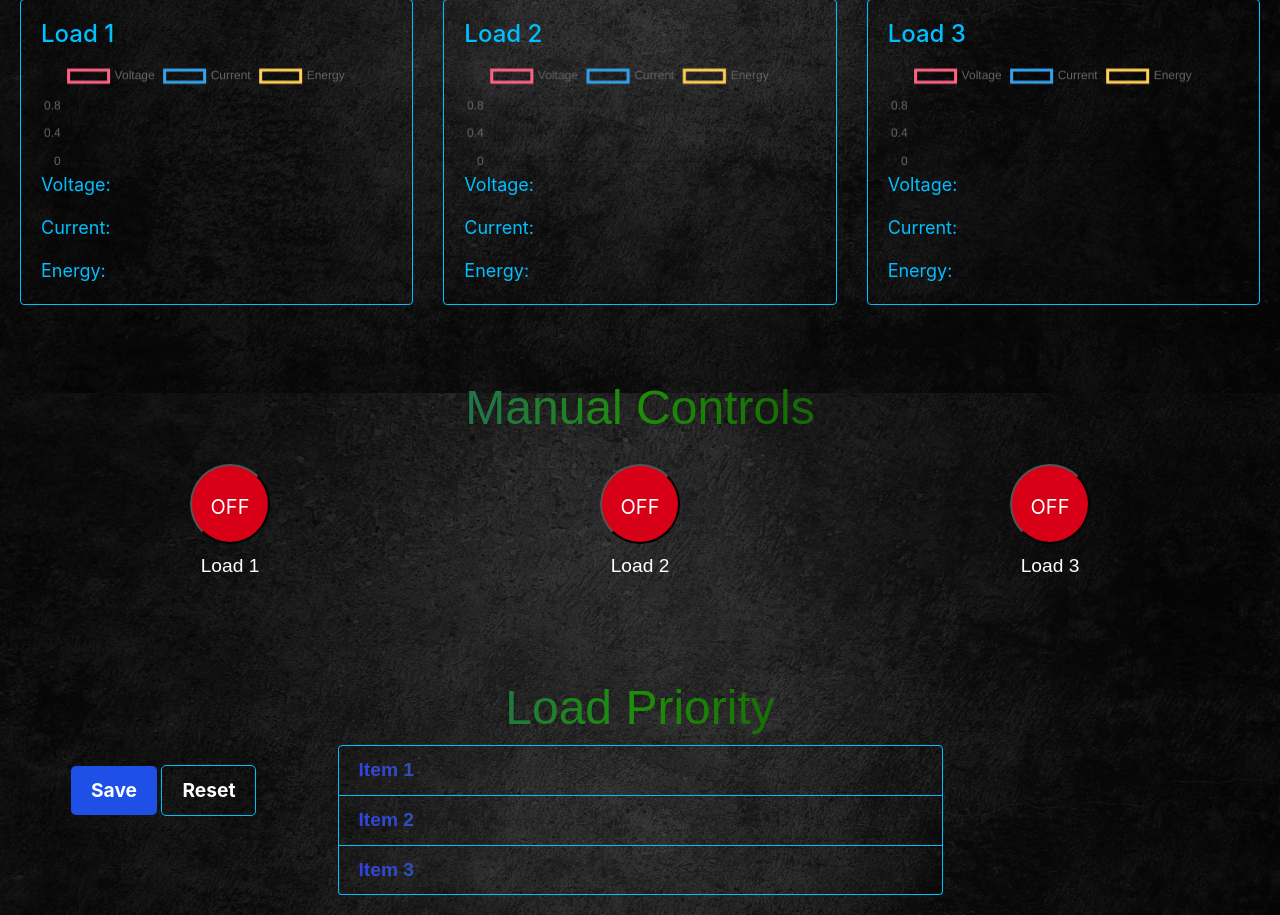
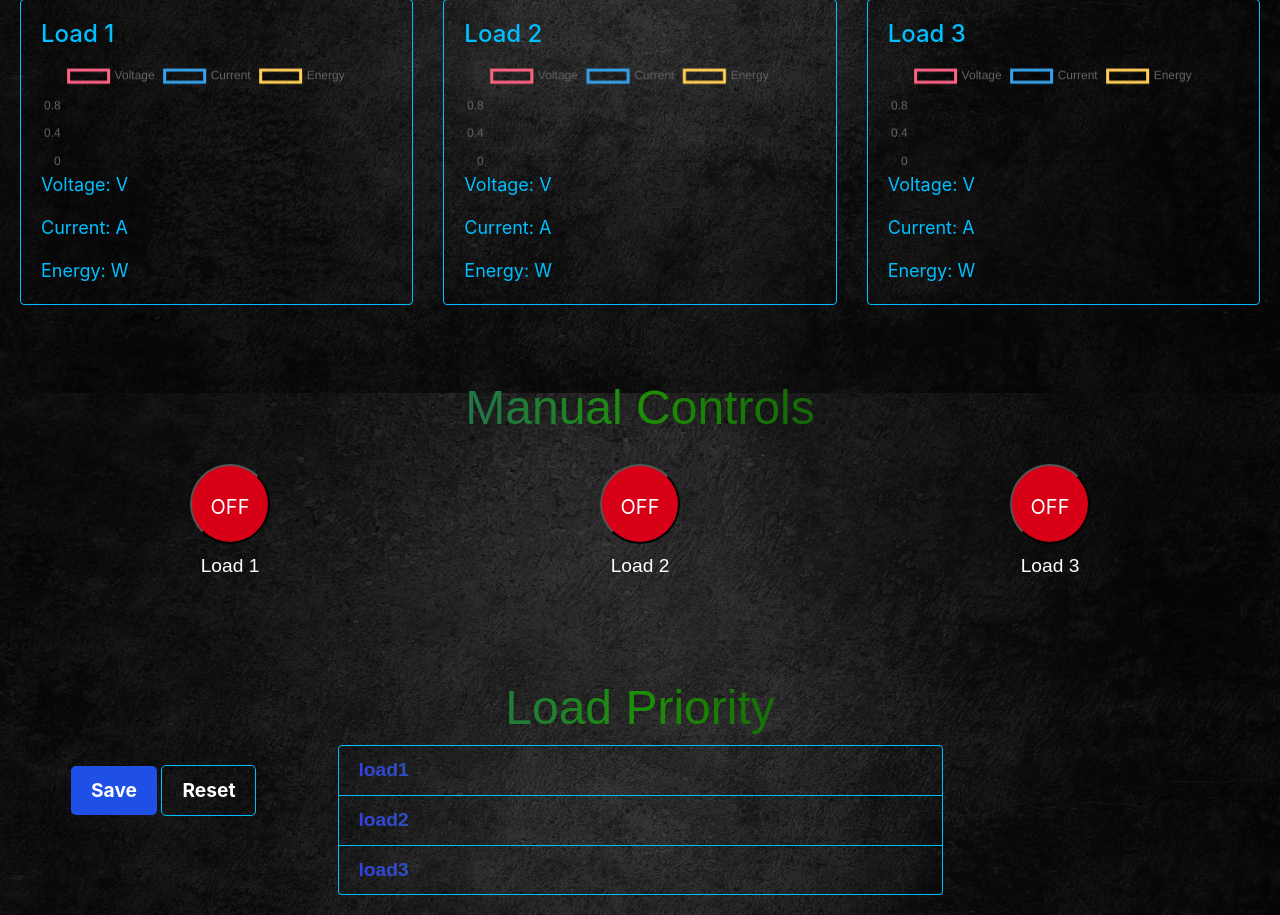
Before and after one commit to G-Robocraze/simplewebsite, a Flask app: page /home in a window 1280 px wide. Shown: the part 407-1322 px from the top of the page. Run offline with Flask 3, Linux system fonts and the light colour scheme; some libraries are stand-ins or nearby versions.

Commit message:
all features added

```diff
--- a/app.py
+++ b/app.py
@@ -1,7 +1,7 @@
 from flask import Flask, render_template, request, redirect, url_for
 from flask_socketio import SocketIO, emit
 import mysql.connector
-import random
+import random, json
 from threading import Thread
 import time
 from flask import current_app
@@ -15,15 +15,8 @@ db_user = 'root'
 db_password = 'Gsw@1924'
 db_name = 'esamproject'
 
-voltage1 = None
-current1 = None
-energy1 = None
-voltage2 = None
-current2 = None
-energy2 = None
-voltage3 = None
-current3 = None
-energy3 = None
+data = {'voltage1': 220, 'current1': 3, 'energy1': 660, 'voltage2': 230, 'current2': 7, 'energy2': 1610, 'voltage3': 225, 'current3': 2, 'energy3': 450}
+state={'button_id':'load1', 'status':'OFF'}
 # Function to validate user credentials
 def validate_user(username, password):
     # Create a database connection
@@ -81,10 +74,15 @@ def home():
 
 @app.route('/receive_data', methods=['POST'])
 def receive_data():
-    global voltage1, current1, energy1, voltage2, current2, energy2, voltage3, current3, energy3
+    global data
     data = request.get_json()
     print(data)  # Do something with the received data
     # Extract individual values
+    return 'Data received successfully'
+
+def send_data():
+    # Send random voltage, current, and energy values
+    global data
     voltage1 = data['voltage1']
     current1 = data['current1']
     energy1 = data['energy1']
@@ -94,23 +92,6 @@ def receive_data():
     voltage3 = data['voltage3']
     current3 = data['current3']
     energy3 = data['energy3']
-    return 'Data received successfully'
-
-def send_data():
-
-
-    # Send random voltage, current, and energy values
-    """ voltage1 = random.randint(220, 240)
-    current1 = random.randint(1, 10)
-    energy1 = voltage1 * current1
-    voltage2 = random.randint(220, 240)
-    current2 = random.randint(1, 10)
-    energy2 = voltage2 * current2
-    voltage3 = random.randint(220, 240)
-    current3 = random.randint(1, 10)
-    energy3 = voltage3 * current3 """
-    global voltage1, current1, energy1, voltage2, current2, energy2, voltage3, current3, energy3
-
     conn = mysql.connector.connect(
         host=db_host,
         user=db_user,
@@ -131,23 +112,72 @@ def send_data():
     cursor.close()
     conn.close()
 
-    data = {'voltage1': voltage1, 'current1': current1, 'energy1': energy1, 'voltage2': voltage2, 'current2': current2, 'energy2': energy2, 'voltage3': voltage3, 'current3': current3, 'energy3': energy3}
+    #data = {'voltage1': voltage1, 'current1': current1, 'energy1': energy1, 'voltage2': voltage2, 'current2': current2, 'energy2': energy2, 'voltage3': voltage3, 'current3': current3, 'energy3': energy3}
     with app.app_context():
         try:
             socketio.emit('data', data)
         except RuntimeError:
             current_app.logger.error('Unable to emit data to SocketIO clients.')
-        time.sleep(2)
+        time.sleep(5)
     # Schedule the next data send in 1 second
     socketio.start_background_task(send_data)
 
 @socketio.on('connect')
 def handle_connect():
     print('Client connected')
-    t = Thread(target=send_data)
-    t.daemon = True
-    t.start()
+    t1 = Thread(target=send_data)
+    t1.daemon = True
+    t1.start()
 
+@socketio.on('send_status')
+def handle_send_status(state):
+    button_id = state['button_id']
+    status=state['status']
+    # Process the received status
+    # For example:
+    if button_id == 'load1':
+        # Do something for Load 1 with the received status
+        pass
+    elif button_id == 'load2':
+        # Do something for Load 2 with the received status
+        pass
+    elif button_id == 'load3':
+        # Do something for Load 3 with the received status
+        pass
+    conn = mysql.connector.connect(
+        host=db_host,
+        user=db_user,
+        password=db_password,
+        database=db_name
+    )
+    cursor = conn.cursor()
+    query = "UPDATE loads SET state = %s WHERE Load_id = %s"
+    cursor.execute(query, (status, button_id))
+    conn.commit()
+    cursor.close()
+    conn.close()
+    print(state)
+
+@socketio.on('list_order')
+def handle_list_order(jsonData):
+    data_list = json.loads(jsonData)
+    conn = mysql.connector.connect(
+        host=db_host,
+        user=db_user,
+        password=db_password,
+        database=db_name
+    )
+    cursor = conn.cursor()
+    query = "UPDATE priority SET Load_id = %s WHERE id = %s"
+    # Iterate over the data_list and update each row in the table
+    for i, item in enumerate(data_list, start=1):
+        cursor.execute(query, (item, i))
+    conn.commit()
+    cursor.close()
+    conn.close()
+    # Process the received list order data
+    # For example, you can print it or perform any other desired action
+    print(data_list)
 
 
 if __name__ == '__main__':
--- a/send_data.py
+++ b/send_data.py
@@ -36,7 +36,7 @@ def send_data():
         else:
             print('Failed to send data')
 
-        time.sleep(2)  # Delay for 2 seconds before sending the next data
+        time.sleep(5)  # Delay for 2 seconds before sending the next data
 
 if __name__ == '__main__':
     send_data()
--- a/templates/home.html
+++ b/templates/home.html
@@ -232,9 +232,9 @@
                 <div class="card-body">
                   <h5 class="card-title">Load 1</h5>
                   <canvas id="chart1" height="100"></canvas>
-                  <p class="card-text">Voltage: <span id="load1Voltage"></span></p>
-                  <p class="card-text">Current: <span id="load1Current"></span></p>
-                  <p class="card-text">Energy: <span id="load1Energy"></span></p>
+                  <p class="card-text">Voltage: <span id="load1Voltage"></span> V</p>
+                  <p class="card-text">Current: <span id="load1Current"></span> A</p>
+                  <p class="card-text">Energy: <span id="load1Energy"></span> W</p>
                 </div>
               </div>
             </div>
@@ -243,9 +243,9 @@
                 <div class="card-body">
                   <h5 class="card-title">Load 2</h5>
                   <canvas id="load2Chart" height="100"></canvas>
-                  <p class="card-text">Voltage: <span id="load2Voltage"></span></p>
-                  <p class="card-text">Current: <span id="load2Current"></span></p>
-                  <p class="card-text">Energy: <span id="load2Energy"></span></p>
+                  <p class="card-text">Voltage: <span id="load2Voltage"></span> V</p>
+                  <p class="card-text">Current: <span id="load2Current"></span> A</p>
+                  <p class="card-text">Energy: <span id="load2Energy"></span> W</p>
                 </div>
               </div>
             </div>
@@ -254,9 +254,9 @@
                 <div class="card-body">
                   <h5 class="card-title">Load 3</h5>
                   <canvas id="load3Chart" height="100"></canvas>
-                  <p class="card-text">Voltage: <span id="load3Voltage"></span></p>
-                  <p class="card-text">Current: <span id="load3Current"></span></p>
-                  <p class="card-text">Energy: <span id="load3Energy"></span></p>
+                  <p class="card-text">Voltage: <span id="load3Voltage"></span> V</p>
+                  <p class="card-text">Current: <span id="load3Current"></span> A</p>
+                  <p class="card-text">Energy: <span id="load3Energy"></span> W</p>
                 </div>
               </div>
             </div>
@@ -270,17 +270,17 @@
             <h3 class="poppins-text_med">Manual Controls</h3>
             <div class="row switch">
               <div class="col-md-4">
-                <button class="round-button off-button">OFF</button>
+                <button id="load1" class="round-button off-button">OFF</button>
                 <h5 class="font-load">Load 1</h5>
                 <!-- <button class="round-button off-button">OFF</button> -->
               </div>
               <div class="col-md-4">
-                <button class="round-button off-button">OFF</button>
+                <button id="load2" class="round-button off-button">OFF</button>
                 <h5 class="font-load">Load 2</h5>
                 <!-- <button class="round-button off-button">OFF</button> -->
               </div>
               <div class="col-md-4">
-                <button class="round-button off-button" onclick="sendStatus()">OFF</button>
+                <button id="load3" class="round-button off-button" onclick="sendStatus()">OFF</button>
                 <h5 class="font-load">Load 3</h5>
                 <!-- <button class="round-button off-button">OFF</button> -->
               </div>
@@ -291,15 +291,15 @@
           <div class="row">
             <div class="col-md-3">
               <div class="button-container">
-                <button class="button save">Save</button>
+                <button id="saveButton" class="button save">Save</button>
                 <button class="button reset">Reset</button>
               </div>
             </div>
               <div class="col-md-6">
                 <ul class="list-group" id="sortableList">
-                  <li class="list-group-item list-font">Item 1</li>
-                  <li class="list-group-item list-font">Item 2</li>
-                  <li class="list-group-item list-font">Item 3</li>
+                  <li class="list-group-item list-font">load1</li>
+                  <li class="list-group-item list-font">load2</li>
+                  <li class="list-group-item list-font">load3</li>
                   <!-- <li class="list-group-item">Item 4</li>
                   <li class="list-group-item">Item 5</li> -->
                 </ul>
@@ -312,38 +312,38 @@
     <script src="https://code.jquery.com/ui/1.12.1/jquery-ui.js"></script>
     <script>
       // Code for the sortable list
-      $( function() {
+      /* $( function() {
         $( "#sortableList" ).sortable();
         $( "#sortableList" ).disableSelection();
-      } );
+      } ); */
+    </script>
+    <script>
+      function updateValues(data) {
+        // Update the voltage value
+        document.getElementById('load1Voltage').textContent = data.voltage1;
 
-      // Code for updating the meter values
-      function updateMeterValues() {
-        var meter1Value = Math.floor(Math.random() * 100);
-        var meter2Value = Math.floor(Math.random() * 100);
-        $('#meter1Value').text(meter1Value + " units");
-        $('#meter2Value').text(meter2Value + " units");
+        // Update the current value
+        document.getElementById('load1Current').textContent = data.current1;
+
+        // Update the energy value
+        document.getElementById('load1Energy').textContent = data.energy1;
+        // Update the voltage value
+        document.getElementById('load2Voltage').textContent = data.voltage2;
+
+        // Update the current value
+        document.getElementById('load2Current').textContent = data.current2;
+
+        // Update the energy value
+        document.getElementById('load2Energy').textContent = data.energy2;
+        // Update the voltage value
+        document.getElementById('load3Voltage').textContent = data.voltage3;
+
+        // Update the current value
+        document.getElementById('load3Current').textContent = data.current3;
+
+        // Update the energy value
+        document.getElementById('load3Energy').textContent = data.energy3;
       }
-
-      // Code for updating the button colors and labels on click
-      $(document).ready(function() {
-        $('.round-button').click(function() {
-          if ($(this).hasClass('on-button')) {
-            $(this).removeClass('on-button');
-            $(this).addClass('off-button');
-            $(this).text('OFF');
-          } else {
-            $(this).removeClass('off-button');
-            $(this).addClass('on-button');
-            $(this).text('ON');
-          }
-        });
-      });
-
-      // Code for calling the updateMeterValues function every 2 seconds
-      setInterval(function() {
-        updateMeterValues();
-      }, 2000);
     </script>
     <script src="https://cdn.socket.io/4.0.1/socket.io.min.js"></script>
     <script>
@@ -466,6 +466,7 @@
 
       var socket = io.connect('http://127.0.0.1:5000');
 
+      //function to receive data
       socket.on('data', function(data) {
         var time = new Date().toLocaleTimeString();
         if (chart1.data.labels.length >= 10) {
@@ -503,8 +504,46 @@
         load3Chart.data.datasets[1].data.push(data.current3);
         load3Chart.data.datasets[2].data.push(data.energy3);
         load3Chart.update();
+        updateValues(data);
       });
 
+      //Function for button status sending
+      function sendStatus(buttonId, state) {
+        socket.emit('send_status', { button_id: buttonId, status: state});
+      }
+      $('.round-button').click(function() {
+        var state=null;
+        if ($(this).hasClass('on-button')) {
+          $(this).removeClass('on-button');
+          $(this).addClass('off-button');
+          $(this).text('OFF');
+          state='OFF';
+        } else {
+          $(this).removeClass('off-button');
+          $(this).addClass('on-button');
+          $(this).text('ON');
+          state='ON';
+        }
+        var buttonId = $(this).attr('id');
+        sendStatus(buttonId, state);
+      });
+
+
+      $(function() {
+        $("#sortableList").sortable();
+        $("#sortableList").disableSelection();
+
+        $('.save').click(function() {
+          var items = $("#sortableList li").map(function() {
+            return $(this).text().trim();
+          }).get();
+
+          var jsonData = JSON.stringify(items);
+          console.log(jsonData);
+          // Emit the jsonData to the server via SocketIO
+          socket.emit('list_order', jsonData);
+        });
+      });
 
     </script>
   </body>
```
